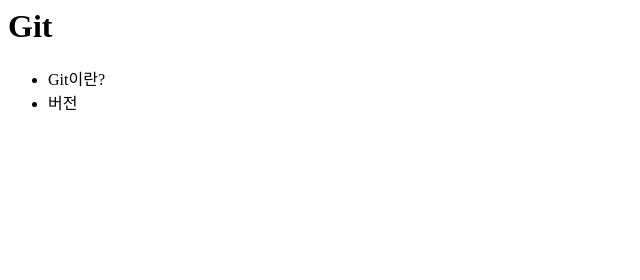
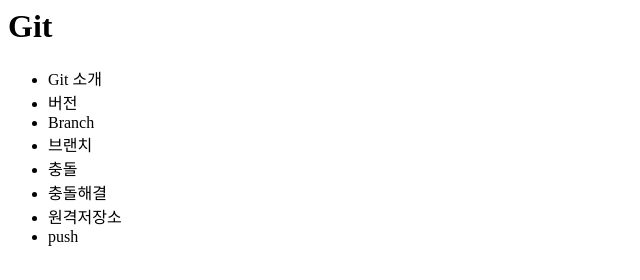
Before and after one commit to DaSolPark/opentutorials_git_dasol, a plain HTML site: page index.html in a window 1280 px wide. Shown: the whole page, without its empty margins (0-640 px from the left). Drawn offline with Linux system fonts and the light colour scheme.

Commit message:
push 추가

```diff
--- a/index.html
+++ b/index.html
@@ -1,13 +1,21 @@
 <html>
 	<head>
+		<meta charset="UTF-8">
+		<title>GIT 수업</title>
 	</head>
 	<body>
 		<header>
 			<h1>Git</h1>
 		</header>
 		<ul>
-			<li>Git이란?</li>
+			<li>Git 소개</li>
 			<li>버전</li>
+			<li>Branch</li>
+			<li>브랜치</li>
+			<li>충돌</li>
+			<li>충돌해결</li>
+			<li>원격저장소</li>
+			<li>push</li>
 		</ul>
 	</body>
 </html>
```
